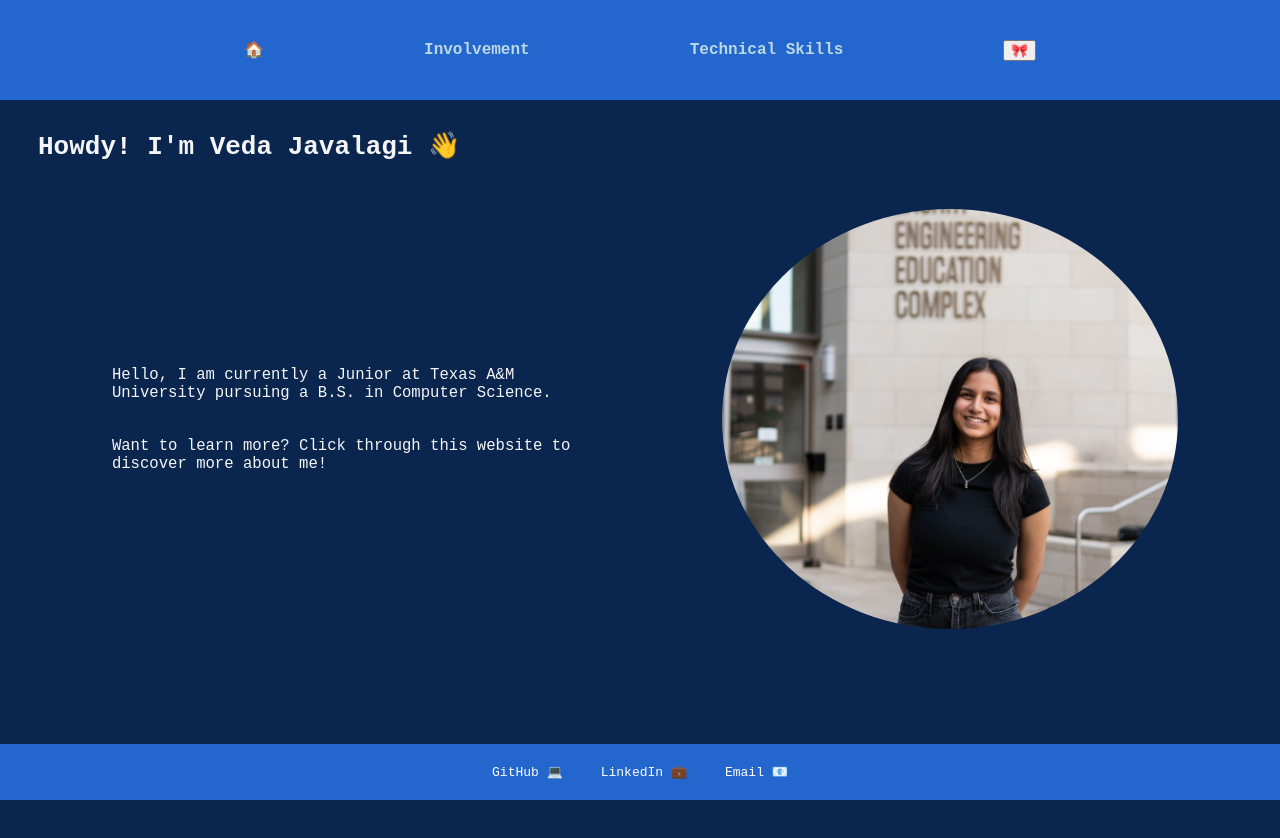
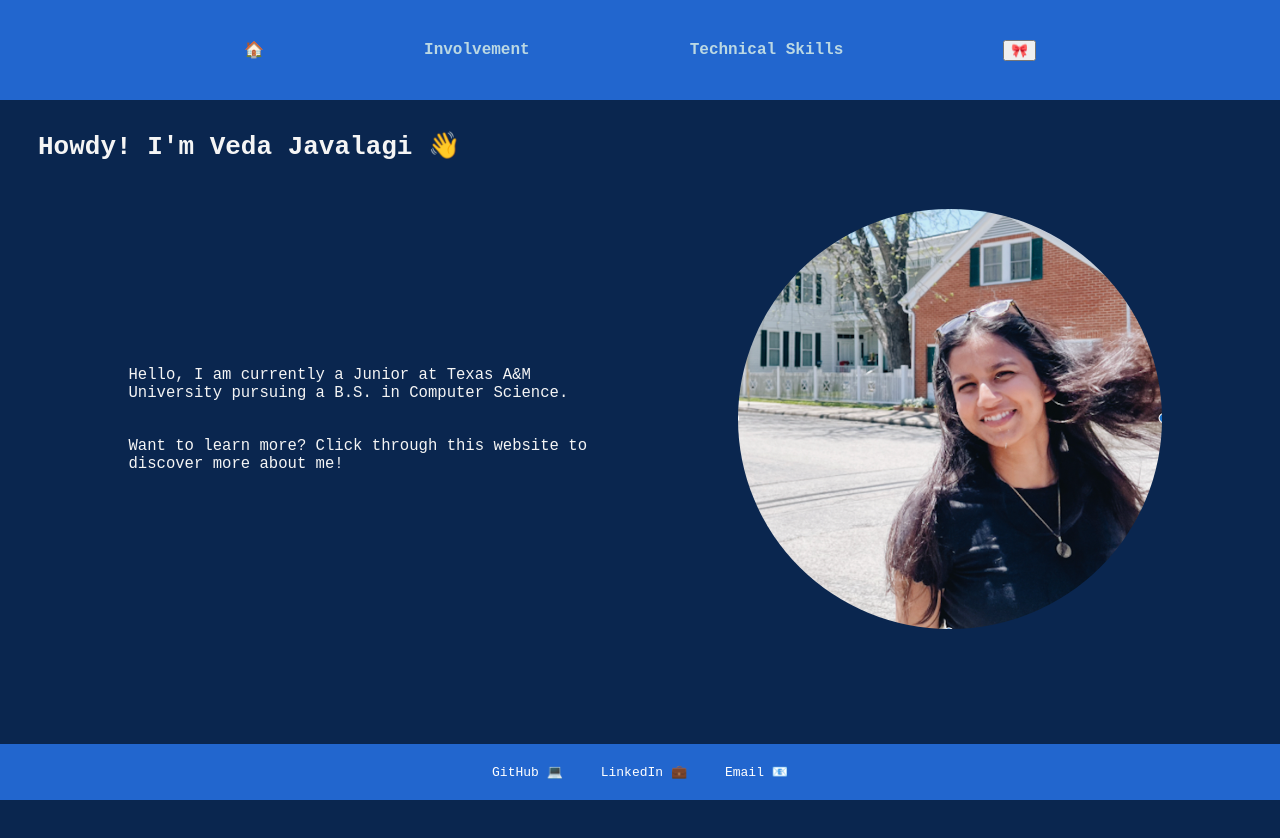
Before and after one commit to vjavalagi/vjavalagi.github.io, a plain HTML site: page index.html in a window 1280 px wide. Drawn offline with Linux system fonts and the light colour scheme.

Commit message:
better image lol

```diff
--- a/index.html
+++ b/index.html
@@ -55,7 +55,7 @@
             </main>
             <img
                 class="Headshot"
-                src="images/Screenshot 2024-03-13 at 12.34.24 AM.png"
+                src="images/Screenshot 2024-03-13 at 2.31.37 AM.png"
                 alt="Headshot of Veda Javalagi"
             >
         </div>
```
Also changed, not shown: images/Screenshot 2024-03-13 at 2.31.37 AM.png (added), 1 other file.
